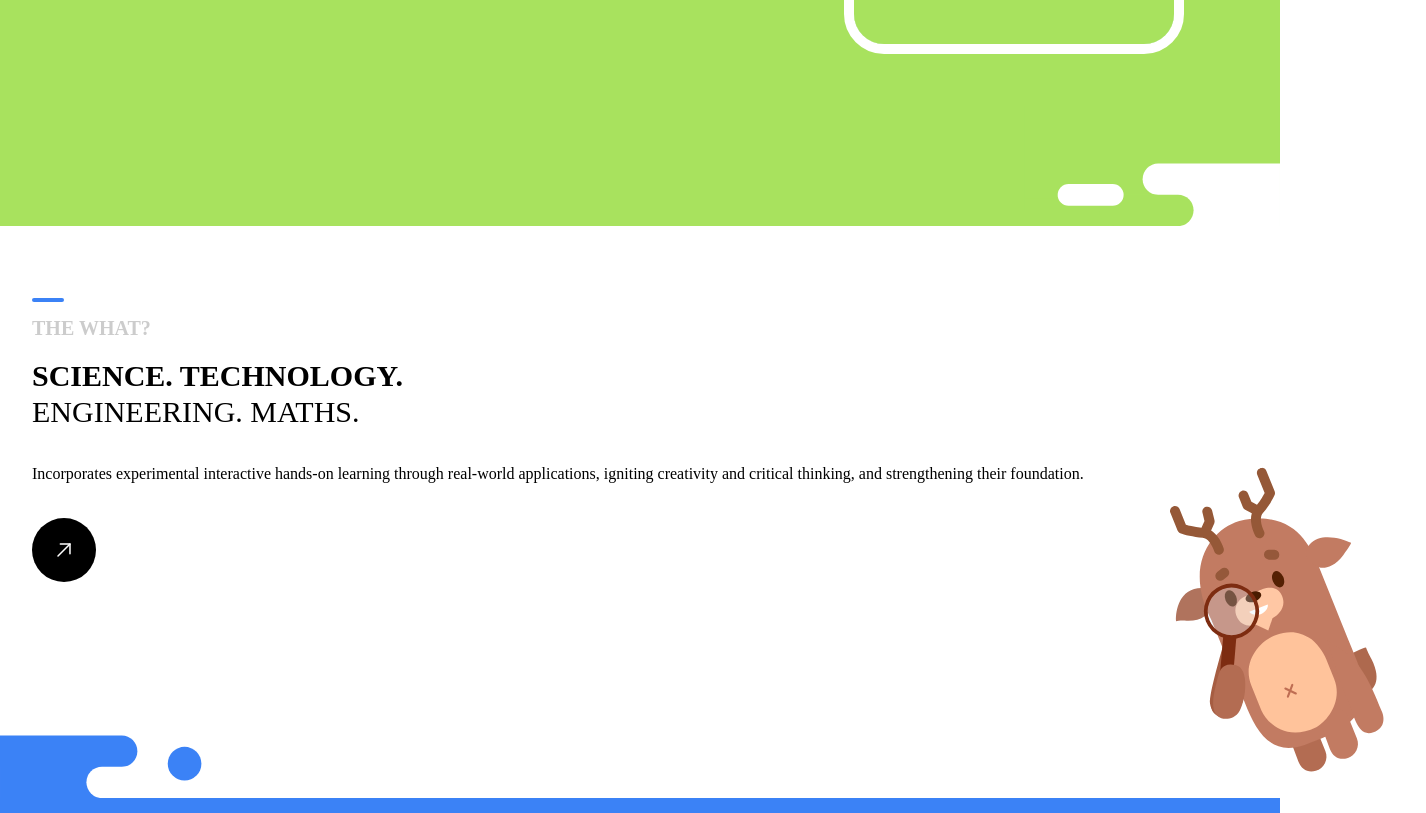
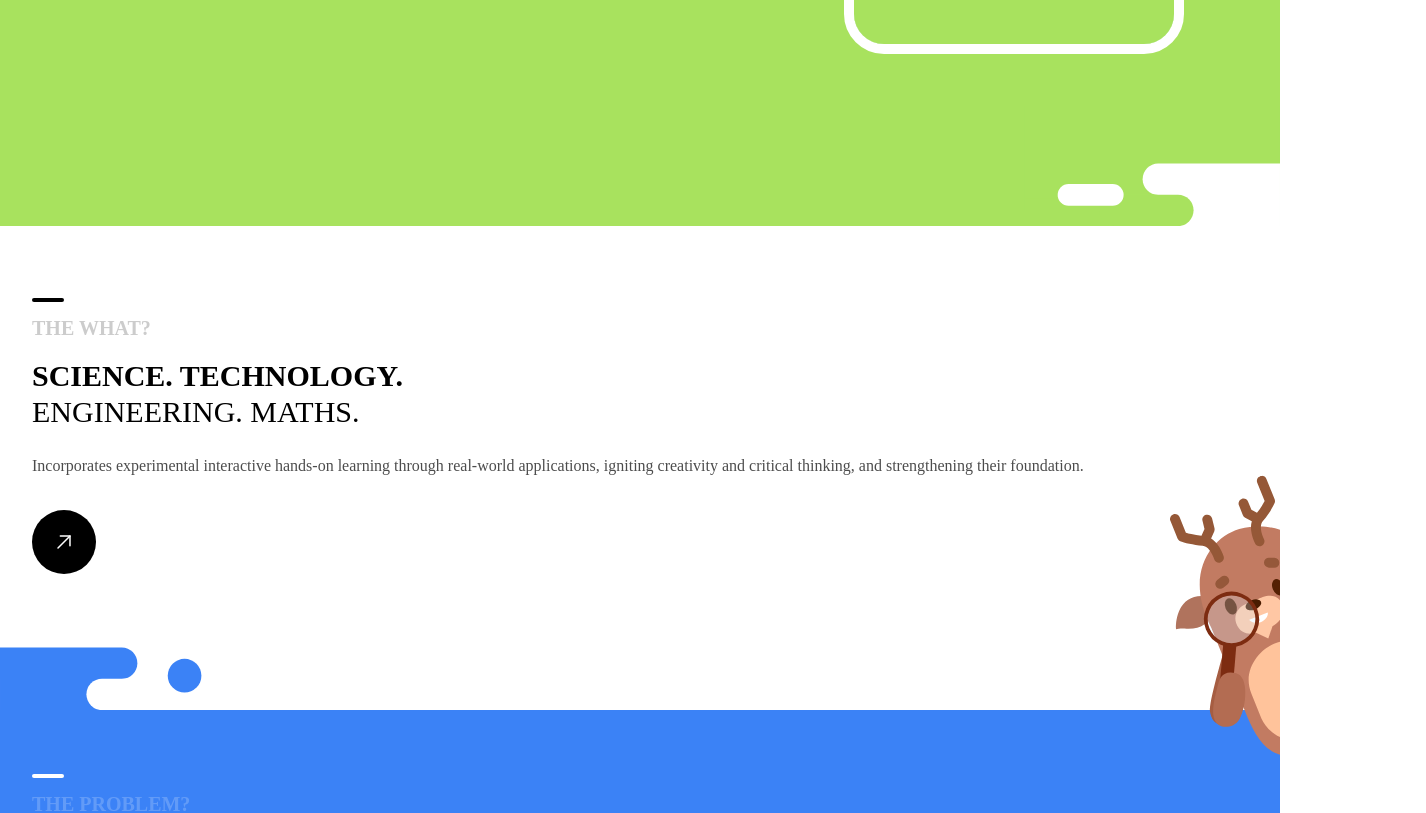
Before and after one commit to ManasMalla/stemquest-client, a Next.js app: page / in a window 1280 px wide. Shown: the part 686-1499 px from the top of the page, 1426 px wide, since content can reach past the window. Built offline with nearby package versions, Linux system fonts and the light colour scheme.

Commit message:
added character
Signed-off-by: Manas Malla <manasmalla.dev@gmail.com>

```diff
--- a/src/app/page.js
+++ b/src/app/page.js
@@ -3,7 +3,7 @@ import Landing from "./components/landing";
 
 export default function Home() {
   return (
-    <main className="flex min-h-screen flex-col justify-between">
+    <main className="flex min-h-screen flex-col justify-between overflow-x-hidden">
       <div className="flex min-h-screen flex-col justify-between">
         <div className="flex justify-end md:px-24 items-center md:h-screen sky-background">
           <div className="relative h-screen w-full md:w-[unset] md:h-[85vh] md:aspect-[1/2] md:border-[10px] md:border-white md:rounded-[2.5rem] overflow-hidden z-10">
@@ -34,14 +34,14 @@ export default function Home() {
       <div className="relative bg-[#A8E25E] -translate-y-2 z-30">
         <img src="/mixer-1.svg" className="w-1/2 lg:w-1/5 ml-auto" />
       </div>
-      <div className="py-16 px-8 flex flex-col relative">
-        <div className="h-1 w-8 bg-blue-500 rounded-full" />
+      <div className="pt-16 pb-4 px-8 flex flex-col relative">
+        <div className="h-1 w-8 bg-black rounded-full" />
         <p className="mt-3 text-xl uppercase opacity-20 font-bold">the what?</p>
         <h3 className="text-3xl mt-4 font-semibold uppercase">
           Science. Technology.
         </h3>
         <h3 className="text-3xl uppercase">Engineering. Maths.</h3>
-        <p className="mt-8">
+        <p className="mt-6 opacity-70">
           Incorporates experimental interactive hands-on learning through
           real-world applications, igniting creativity and critical thinking,
           and strengthening their foundation.
@@ -71,10 +71,10 @@ export default function Home() {
             ></path>
           </svg>
         </div>
-        <div className="h-8"></div>
+        {/* <div className="h-8"></div> */}
         <img
           src="/chitra-science.svg"
-          className="w-48 absolute -bottom-24 -scale-x-100 -rotate-[22deg] -right-24"
+          className="w-48 absolute -bottom-48 -scale-x-100 -rotate-[22deg] -right-24"
         />
       </div>
       <div className="relative -scale-x-100 z-30">
```
